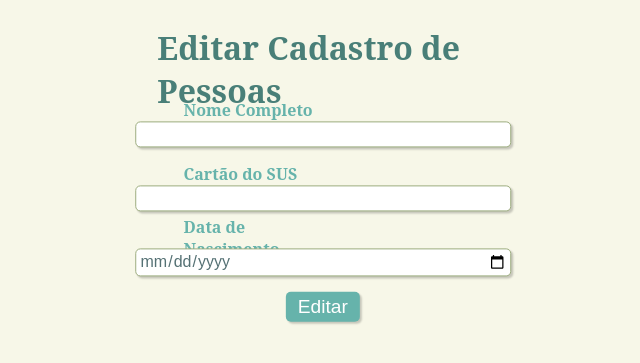
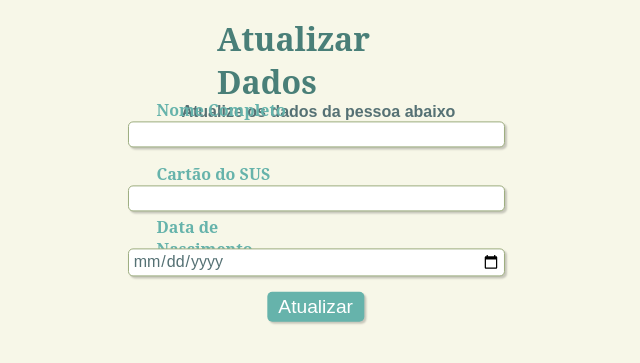
Before and after one commit to ariadnyD/SUCV-PI, a PHP site: page /pacientes-editar.php?codigo=1 in a window 1280 px wide. Shown: the top 363 px of the page, without its empty margins (296-936 px from the left). Run offline with PHP 8.4, Linux system fonts and the light colour scheme; data that the repository does not hold is empty; a stand-in replaces the project's code that opens the database connection.

Commit message:
detalhes editar paciente

```diff
--- a/pacientes-editar.php
+++ b/pacientes-editar.php
@@ -28,11 +28,12 @@ $resultado2 = $consulta2->fetch_assoc();
 	<meta name="viewport" content="width=device-width, initial-scale=1.0" />
 	<meta http-equiv="X-UA-Compatible" content="IE=edge">
 	<link rel="stylesheet" type="text/css" href="css/cadastros.css">
-	<link rel="icon" sizes="57x57" href="imagens/aba/icon.png">
+	<link rel="icon" sizes="57x57" href="assets/logo/icon.png">
 </head>
 <body>
 	<div class="titulo">
-		<h1 id="titulo">Editar Cadastro de Pessoas</h1>
+		<h1 id="titulo">Atualizar Dados</h1>
+		<p id="subt">Atualize os dados da pessoa abaixo</p>
 		<br>
 	</div>
 	<form id="pessoas" class="form" action="?codigo=<?php echo $codigo; ?>" method="POST">
@@ -46,9 +47,9 @@ $resultado2 = $consulta2->fetch_assoc();
 		</div>
 		<div class="camp">
 			<label>Data de Nascimento</label>
-			<input id="nasd" type="date" name="nasc" value="<?php echo $resultado2['pac_dtnasc']; ?>" >
+			<input id="nasd" type="date" name="nasc" value="<?php echo $resultado2['pac_dtnasc']; ?>">
 		</div>
-		<button id="b1" class="botao" type="submit">Editar</button>
+		<button id="b1" class="botao" type="submit">Atualizar</button>
 	</form>
 </body>
 </html>
```
